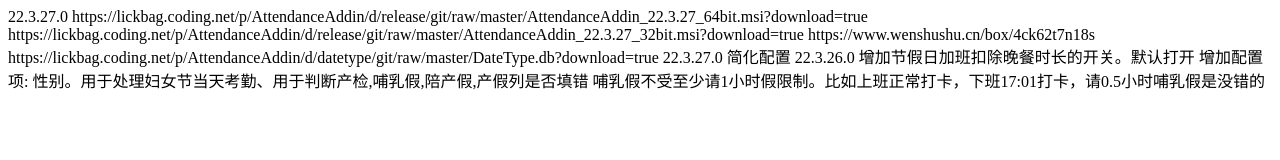
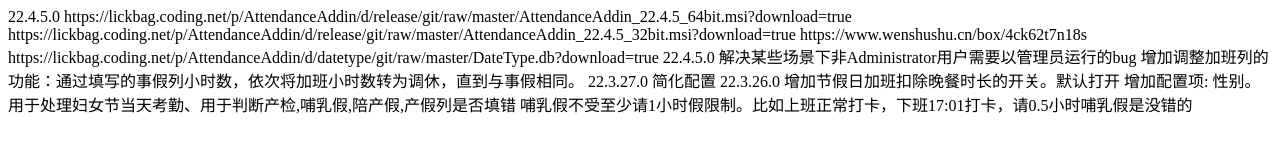
Before and after one commit to LickBag/AttendanceUpdate, a plain HTML site: page index.html in a window 1280 px wide. Drawn offline with Linux system fonts and the light colour scheme.

Commit message:
Update index.html

```diff
--- a/index.html
+++ b/index.html
@@ -1,12 +1,17 @@
 <?xml version="1.0" encoding="UTF-8"?>
 <lickBag>
     <attendanceAddin>
-        <version>22.3.27.0</version>
-        <x64fileURL>https://lickbag.coding.net/p/AttendanceAddin/d/release/git/raw/master/AttendanceAddin_22.3.27_64bit.msi?download=true</x64fileURL>
-        <x86fileURL>https://lickbag.coding.net/p/AttendanceAddin/d/release/git/raw/master/AttendanceAddin_22.3.27_32bit.msi?download=true</x86fileURL>
+        <version>22.4.5.0</version>
+        <x64fileURL>https://lickbag.coding.net/p/AttendanceAddin/d/release/git/raw/master/AttendanceAddin_22.4.5_64bit.msi?download=true</x64fileURL>
+        <x86fileURL>https://lickbag.coding.net/p/AttendanceAddin/d/release/git/raw/master/AttendanceAddin_22.4.5_32bit.msi?download=true</x86fileURL>
         <downloadURL>https://www.wenshushu.cn/box/4ck62t7n18s</downloadURL>
         <datetypeURL>https://lickbag.coding.net/p/AttendanceAddin/d/datetype/git/raw/master/DateType.db?download=true</datetypeURL>
         <versionLogs>
+            <versionLog>
+                <version>22.4.5.0</version>
+                <log>解决某些场景下非Administrator用户需要以管理员运行的bug</log>
+                <log>增加调整加班列的功能：通过填写的事假列小时数，依次将加班小时数转为调休，直到与事假相同。</log>
+            </versionLog>
             <versionLog>
                 <version>22.3.27.0</version>
                 <log>简化配置</log>
```
